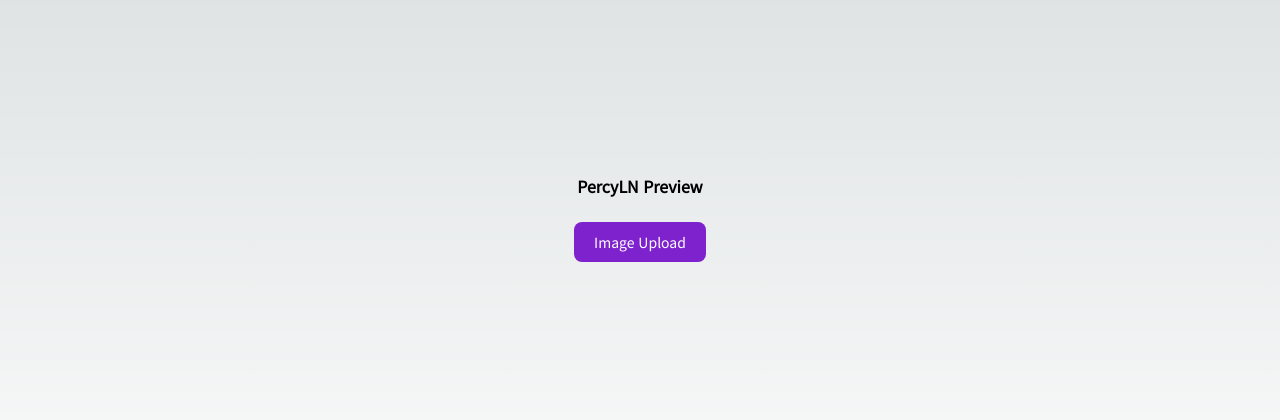
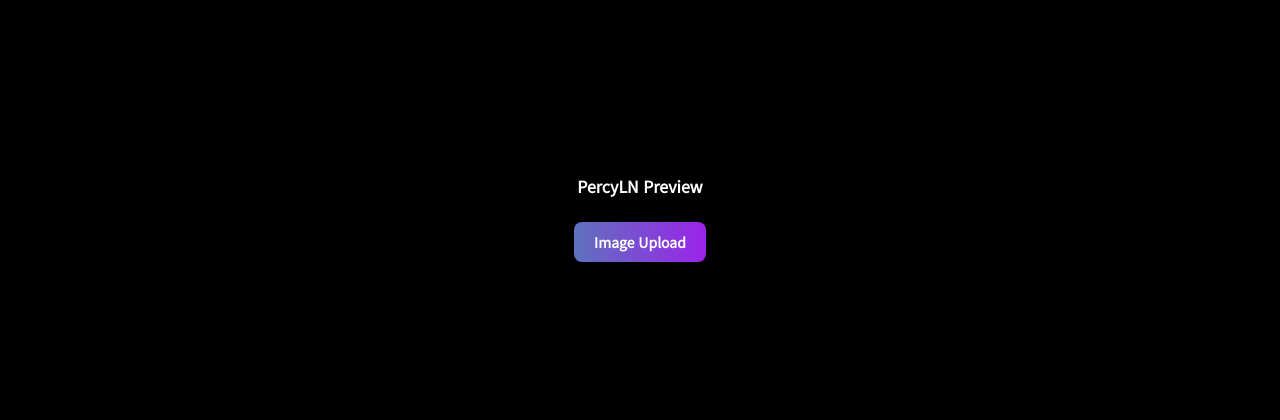
Before and after one commit to itku3/image-preview, a Next.js app: page / in a window 1280 px wide. Shown: the part 184-604 px from the top of the page. Built offline with nearby package versions, Linux system fonts and the light colour scheme.

Commit message:
🛠️ 버튼 스타일, 다크 라이트 테마 fix

```diff
--- a/app/globals.css
+++ b/app/globals.css
@@ -3,25 +3,13 @@
 @tailwind utilities;
 
 :root {
-  --foreground-rgb: 0, 0, 0;
+  --font-color: 255, 255, 255;
   --background-start-rgb: 214, 219, 220;
   --background-end-rgb: 255, 255, 255;
 }
 
-@media (prefers-color-scheme: dark) {
-  :root {
-    --foreground-rgb: 255, 255, 255;
-    --background-start-rgb: 0, 0, 0;
-    --background-end-rgb: 0, 0, 0;
-  }
+body {
+  color: rgb(var(--font-color));
+  /* background-image: linear-gradient(to right, #434343 0%, black 100%); */
+  background: black;
 }
-
-body {
-  color: rgb(var(--foreground-rgb));
-  background: linear-gradient(
-      to bottom,
-      transparent,
-      rgb(var(--background-end-rgb))
-    )
-    rgb(var(--background-start-rgb));
-}
--- a/app/page.tsx
+++ b/app/page.tsx
@@ -55,7 +55,22 @@ export default function Home() {
         />
         )
       }
-        <button className="my-3 cursor-pointer focus:outline-none text-white bg-purple-700 hover:bg-purple-800 focus:ring-4 focus:ring-purple-300 font-medium rounded-lg text-sm px-5 py-2.5 mb-2 dark:bg-purple-600 dark:hover:bg-purple-700 dark:focus:ring-purple-900" onClick={handleLabel}>Image Upload</button>
+        <button
+          type="button"
+          className="
+            bg-gradient-to-r from-[#5f72bd] to-[#9b23ea]
+          hover:bg-purple-500
+          focus:ring-purple-300
+            focus:outline-none
+            focus:ring-4
+            my-3
+          text-white
+            font-bold
+            rounded-lg
+            text-sm px-5
+            py-2.5 mb-2
+        "
+        onClick={handleLabel}>Image Upload</button>
         <input
           type="file"
           accept="image/*"
```
